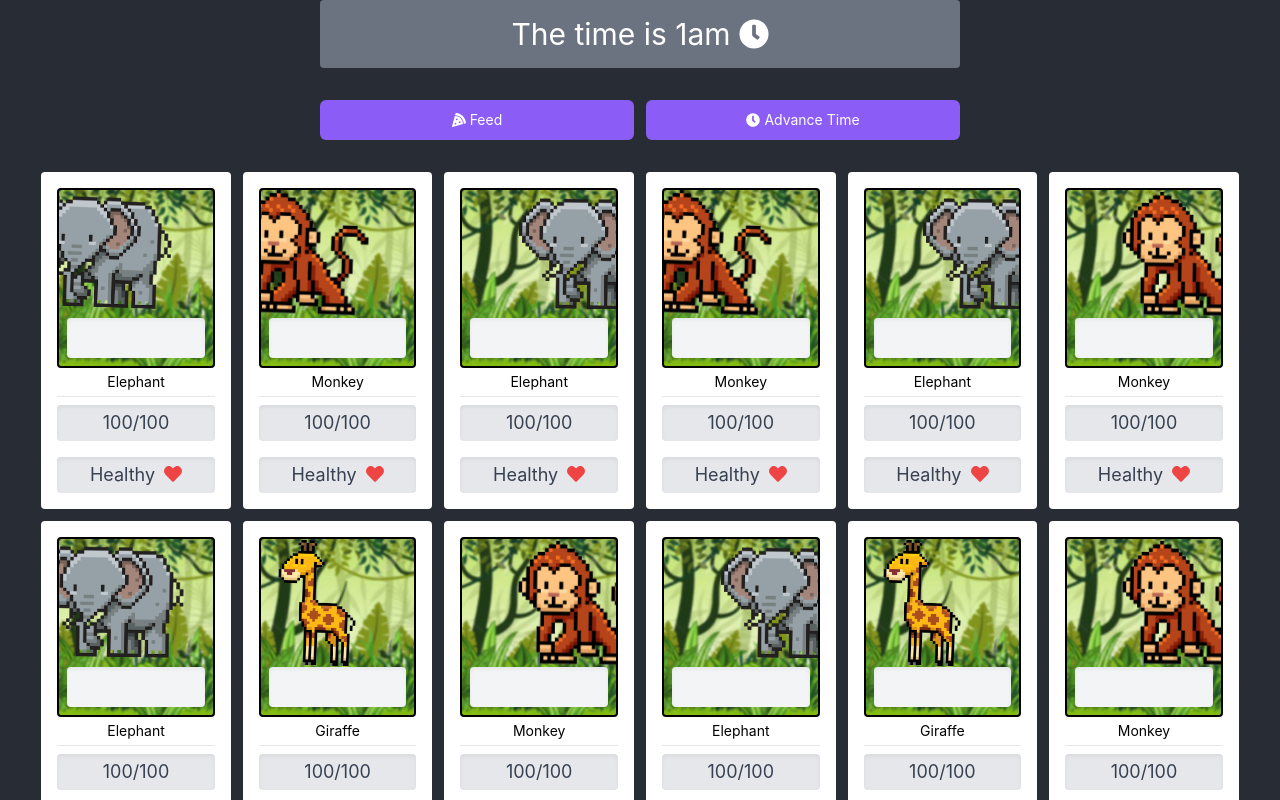
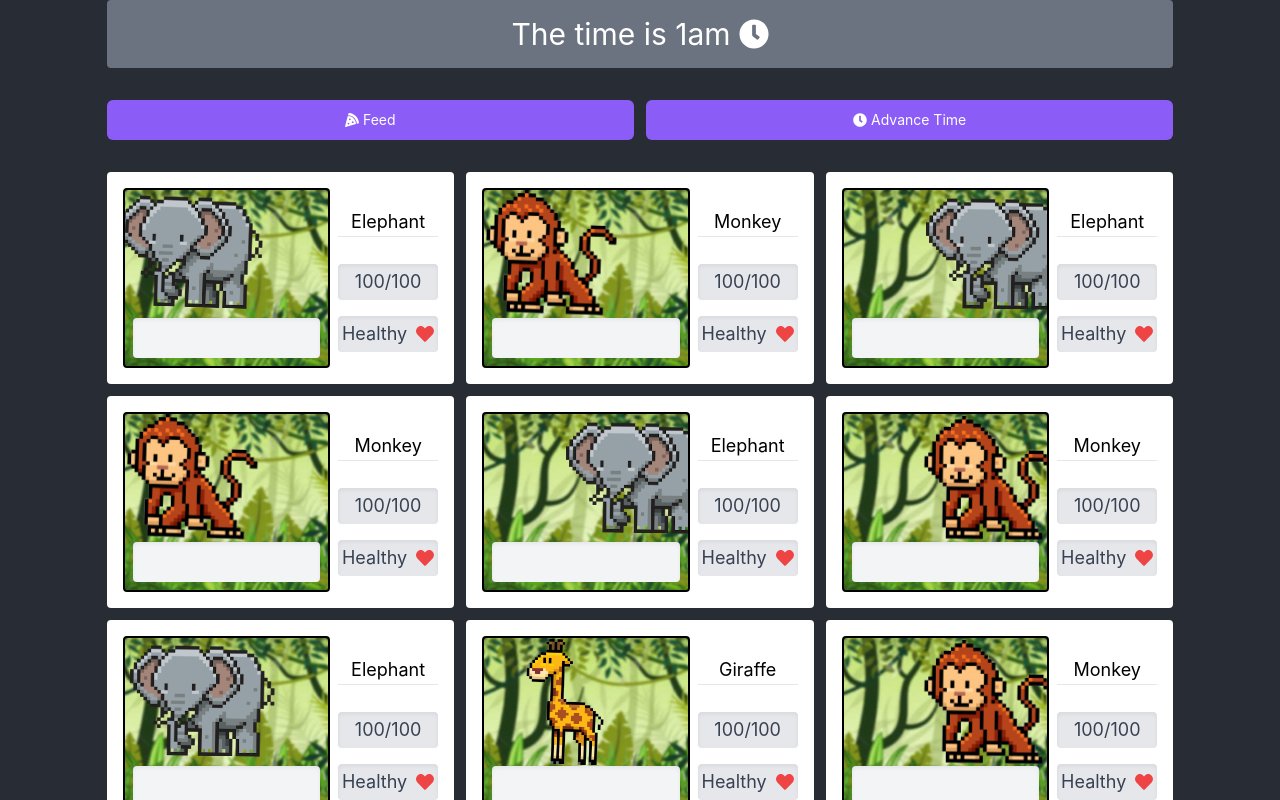
Before and after one commit to Sub-Xaero/zoo-simulator-ts, a React (Create React App) app: page / in a window 1280 px wide. Shown: the top 800 px of the page. Built offline with nearby package versions, Linux system fonts and the light colour scheme.

Commit message:
Layout animals as horizontal cards, rather than vertical

```diff
--- a/src/App.tsx
+++ b/src/App.tsx
@@ -82,21 +82,21 @@ function App() {
   return (
     <div className="App">
       <header className="App-header">
-        <h1 className={"text-3xl bg-gray-500 p-4 rounded w-full md:w-1/2"}>
+        <h1 className={"text-3xl bg-gray-500 p-4 rounded w-full md:w-10/12"}>
           The time is {time}{timeSuffix()}
           <FontAwesomeIcon icon={faClock} className={"ml-2"}/>
         </h1>
 
-        <div className="grid grid-cols-2 gap-3 my-8 w-full md:w-1/2">
+        <div className="grid grid-cols-2 gap-3 my-8 w-full md:w-10/12">
           <ActionButton onClick={feed}> <FontAwesomeIcon icon={faPizzaSlice}/> Feed</ActionButton>
           <ActionButton onClick={tick}> <FontAwesomeIcon icon={faClock}/> Advance Time</ActionButton>
         </div>
-        <div className="grid grid-cols-2 md:grid-cols-4 lg:grid-cols-6 gap-3">
+        <div className="grid grid-cols-3 gap-3 w-full md:w-10/12">
           <FoodContext.Provider value={food}>
             {
               animals.map(animal =>
                 <Animal
-                  key={animal.name}
+                  key={animal.id}
                   health={animal.health}
                   image={animal.image}
                   name={animal.name}
--- a/src/components/Animal.tsx
+++ b/src/components/Animal.tsx
@@ -15,8 +15,8 @@ interface AppProps {
 
 export function Animal(props: AppProps) {
   return (
-    <div className={"text-center  p-4  rounded text-black animal-wrapper  " + (props.dead ? " dead " : (props.injured ? " injured " : " alive "))}>
-      <div className={"jungle rounded"}>
+    <div className={"text-center p-4 flex rounded text-black animal-wrapper  " + (props.dead ? " dead " : (props.injured ? " injured " : " alive "))}>
+      <div className={"jungle rounded flex-grow"}>
         <img src={props.image} className={"animal h-32 mx-auto"} alt={props.name + " Image"}/>
         <div className={"flex h-10 justify-start items-center rounded shadow-inner bg-gray-100 mx-2 mb-2"}>
           {!props.dead &&
@@ -26,8 +26,8 @@ export function Animal(props: AppProps) {
           }
         </div>
       </div>
-      <p className={"text-sm my-1"}>{props.name}</p>
-      <hr/>
+      <div className="stats ml-2 flex flex-col justify-evenly">
+        <p className={"text-lg my-1  border-b border-gray-200"}>{props.name}</p>
         <div className="grid grid-cols-1 gap-4 text-lg mt-2">
           <div className={"bg-gray-200 text-gray-700 p-1 rounded shadow-inner"}>
             {props.health}/100
@@ -41,5 +41,6 @@ export function Animal(props: AppProps) {
 
         </div>
       </div>
+    </div>
   );
 }
```
Lines whose indentation alone changed are shown as unchanged.
